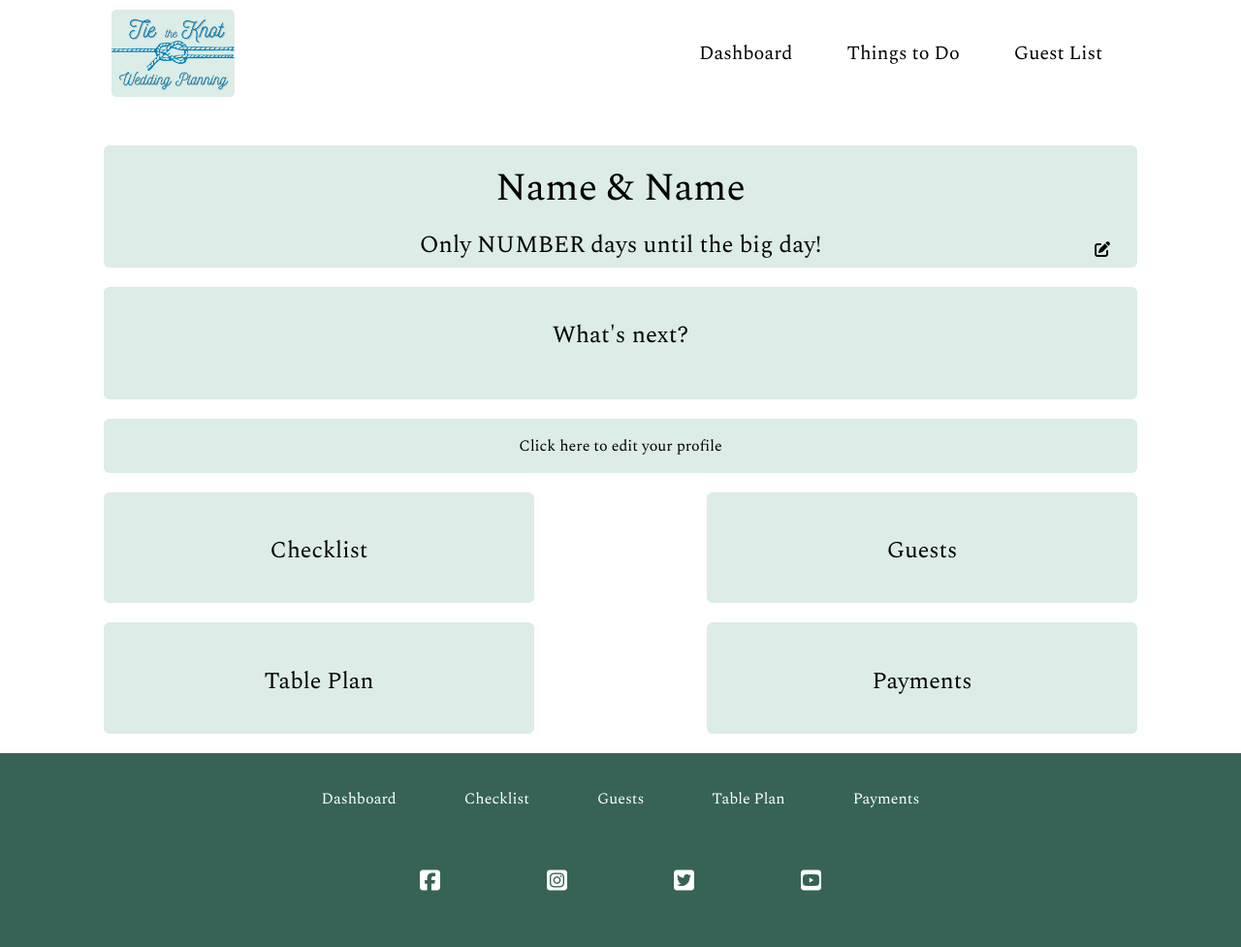
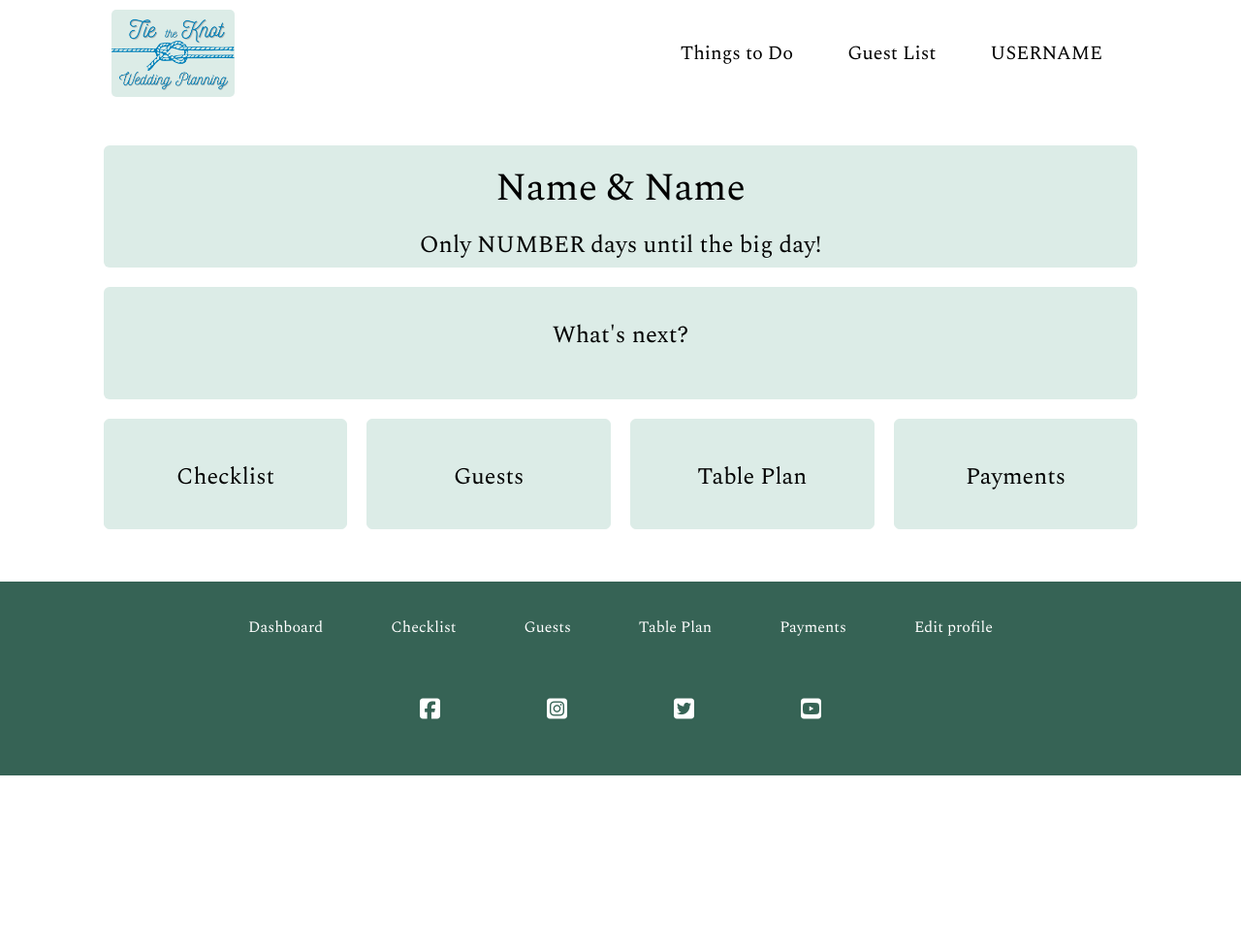
Before and after one commit to lilli-mcnally/tie-the-knot, a Flask app: page /dashboard in a window 1280 px wide. Shown: the whole page at 97% size. After the commit the page ends 800 px from the top, so only its background shows below. Run offline with Flask 2, Linux system fonts and the light colour scheme; data that the repository does not hold is empty; some libraries are stand-ins or nearby versions.

Commit message:
Update Nav links ready for Edit User page

```diff
--- a/tietheknot/routes.py
+++ b/tietheknot/routes.py
@@ -29,7 +29,7 @@ def sign_up():
         )
         db.session.add(sign_up)
         db.session.commit()
-        # session["user"] = request.form.get("username")
+        session["user"] = request.form.get("username")
         flash("Sucessfully Signed Up!")
         return redirect(url_for('sign_up'))
     return render_template("sign_up.html")
--- a/tietheknot/static/css/style.css
+++ b/tietheknot/static/css/style.css
@@ -119,23 +119,6 @@ nav .sidenav-trigger {
 
 /* Dashboard */
 
-#edit-profile {
-    position: absolute;
-    top: 230px;
-    right: 130px;
-}
-
-#edit-profile a {
-    color: #000;
-    border: 2px solid #dcece7;
-    border-radius: 5px;
-    padding: 1px 3px;
-}
-
-#edit-profile a:hover {
-    border: 2px solid #366355;
-}
-
 .dash-heading {
     display: flex;
     justify-content: center;
@@ -178,6 +161,12 @@ nav .sidenav-trigger {
     display: flex;
     justify-content: center;
     border: 1.5px solid #dcece7;
+}
+
+#green-one,
+#green-two,
+#green-three {
+    margin-right: 20px;
 }
 
 #green-one h5,
@@ -246,6 +235,10 @@ nav .sidenav-trigger {
 
 .checklist-checkbox {
     text-align: right;
+}
+
+.date-after-first {
+    margin-top: 20px;
 }
 
 .edit-buttons {
--- a/tietheknot/templates/base.html
+++ b/tietheknot/templates/base.html
@@ -26,16 +26,25 @@
                     <li class="divider"></li>
                     <li><a class="drop-option" href="{{ url_for('payments') }}">Payments</a></li>
                 </ul>
+                <!-- Dropdown Structure -->
                 <ul id="guest-dropdown" class="dropdown-content">
                     <li><a class="drop-option" href="{{ url_for('guests') }}">Guests</a></li>
                     <li class="divider"></li>
                     <li><a class="drop-option" href="{{ url_for('table_plan') }}">Table Plan</a></li>
                 </ul>
+                <!-- Dropdown Structure -->
+                <ul id="username-dropdown" class="dropdown-content">
+                    <li><a class="drop-option" href="{{ url_for('dashboard') }}">Dashboard</a></li>
+                    <li class="divider"></li>
+                    <li><a class="drop-option" href="">Edit profile</a></li>
+                </ul>
+                <!-- Navbar at top of page --->
                 <ul class="right hide-on-med-and-down nav-links">
-                    <li><a a class="nav-trigger" href="{{ url_for('dashboard') }}">Dashboard</a></li>
                     <li><a class="dropdown-trigger nav-trigger" href="#!" data-target="checklist-dropdown">Things to
                             Do</a></li>
                     <li><a class="dropdown-trigger nav-trigger" href="#!" data-target="guest-dropdown">Guest List</a>
+                    </li>
+                    <li><a class="dropdown-trigger nav-trigger" href="#!" data-target="username-dropdown">USERNAME</a>
                     </li>
                 </ul>
             </div>
@@ -47,6 +56,7 @@
             <li><a href="{{ url_for('payments') }}">Payments</a></li>
             <li><a href="{{ url_for('guests') }}">Guests</a></li>
             <li><a href="{{ url_for('table_plan') }}">Table Plan</a></li>
+            <li><a href="">Edit profile</a></li>
         </ul>
     </header>
 
@@ -65,6 +75,7 @@
                     <li><a href="{{ url_for('guests') }}">Guests</a></li>
                     <li><a href="{{ url_for('table_plan') }}">Table Plan</a></li>
                     <li><a href="{{ url_for('payments') }}">Payments</a></li>
+                    <li><a href="">Edit profile</a></li>
                 </ul>
             </div>
             <div class="col s12">
--- a/tietheknot/templates/checklist.html
+++ b/tietheknot/templates/checklist.html
@@ -46,7 +46,8 @@
                 <!-- For all other iterations after the first one -->
                 {% if checklist_item.checklist_date != loop.previtem.checklist_date %}
                 <!-- If this item date is different to the previous iteration's item date is added -->
-                <p class="checklist-date"><strong>{{ checklist_item.checklist_date.strftime("%-d %B %Y") }}</strong></p>
+                <p class="checklist-date date-after-first">
+                    <strong>{{ checklist_item.checklist_date.strftime("%-d %B %Y") }}</strong></p>
                 <!-- If the item date is the same as the previous iteration, the p element is not added to the page -->
                 {% endif %}
                 <div class="col s10 checklist-item">
--- a/tietheknot/templates/dashboard.html
+++ b/tietheknot/templates/dashboard.html
@@ -6,7 +6,6 @@
         <div class="col s12 green-row">
             <h1>Name & Name</h1>
             <h5>Only NUMBER days until the big day!</h5>
-            <p id="edit-profile"><a href=""><i class="fa-solid fa-pen-to-square"></i></a></p>
         </div>
         <div class="col s12 green-row green-container">
             <h5>What's next?</h5>
@@ -39,9 +38,6 @@
             {% endif %}
             {% endfor %}
         </div>
-        <div class="col s12 green-row">
-            <p>Click here to edit your profile</p>
-        </div>
 
 
 
@@ -52,8 +48,6 @@
             <a href="{{ url_for('guests') }}" class="col s5 green-row" id="green-two">
                 <h5>Guests</h5>
             </a>
-        </div>
-        <div class="col s12 dash-content">
             <a href="{{ url_for('table_plan') }}" class="col s5 green-row" id="green-three">
                 <h5>Table Plan</h5>
             </a>
```
